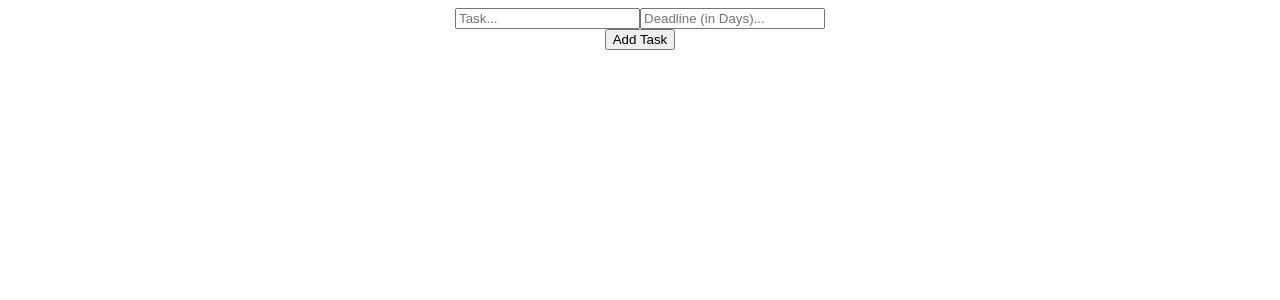
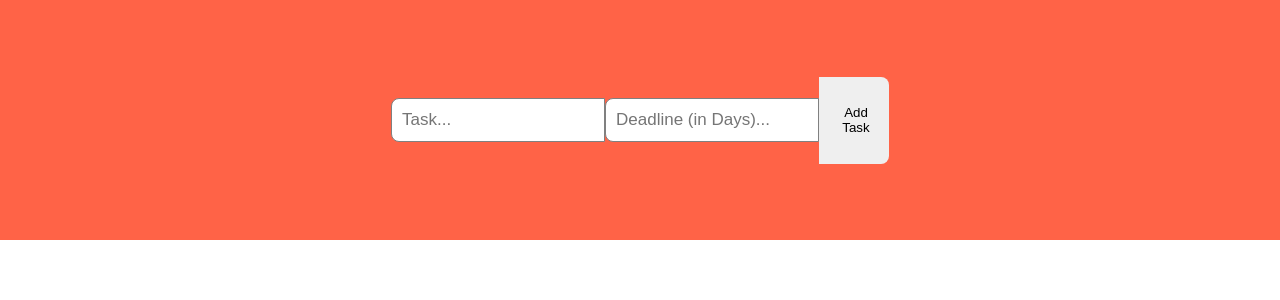
Before and after one commit to dburgnerjr/todo-list, a React (Create React App) app: page / in a window 1280 px wide. Shown: the top 300 px of the page. Built offline with nearby package versions, Linux system fonts and the light colour scheme.

Commit message:
updated App.css

```diff
--- a/src/App.css
+++ b/src/App.css
@@ -1,38 +1,53 @@
 .App {
-  text-align: center;
+  display: flex;
+  align-items: center;
+  flex-direction: column;
+  width: 100vw;
+  height: 100vh;
+  font-family: Arial, Helvetica, sans-serif;
 }
 
-.App-logo {
-  height: 40vmin;
-  pointer-events: none;
+body {
+  margin: 0%;
+  padding: 0%;
 }
 
-@media (prefers-reduced-motion: no-preference) {
-  .App-logo {
-    animation: App-logo-spin infinite 20s linear;
-  }
+.header {
+  flex: 30%;
+  background-color: tomato;
+  width: 100%;
+  display: flex;
+  justify-content: center;
+  align-items: center;
 }
 
-.App-header {
-  background-color: #282c34;
-  min-height: 100vh;
+.header inputContainer {
   display: flex;
   flex-direction: column;
-  align-items: center;
-  justify-content: center;
-  font-size: calc(10px + 2vmin);
-  color: white;
 }
 
-.App-link {
-  color: #61dafb;
+.header input {
+  width: 200px;
+  height: 40px;
+  border: none;
+  border-bottom-left-radius: 8px;
+  border-top-left-radius: 8px;
+  padding-left: 10px;
+  font-size: 17px;
+  border: 1px solid grey;
 }
 
-@keyframes App-logo-spin {
-  from {
-    transform: rotate(0deg);
-  }
-  to {
-    transform: rotate(360deg);
-  }
+.header button {
+  width: 70px;
+  height: 87px;
+  border: none;
+  border-bottom-right-radius: 8px;
+  border-top-right-radius: 8px;
+  padding-left: 10px;
+  cursor: pointer;
 }
+
+.todoList {
+  flex: 70%;
+  width: 100%;
+}
```
